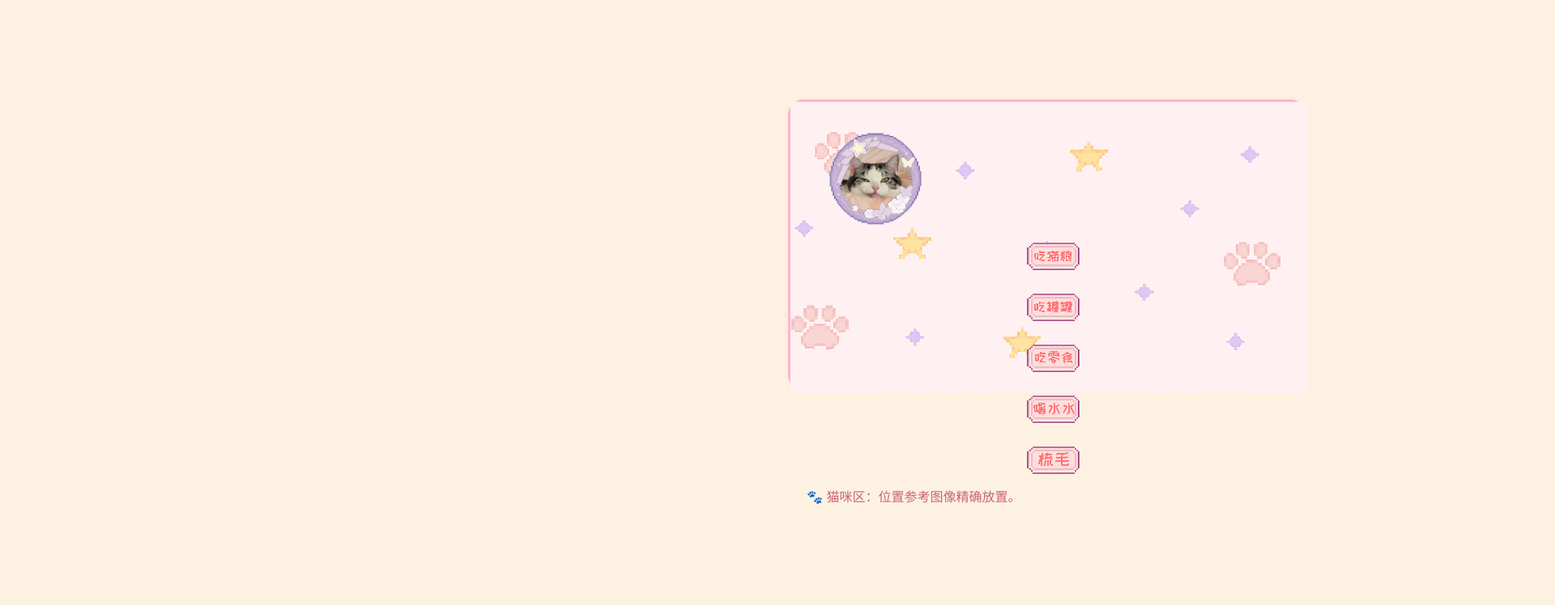
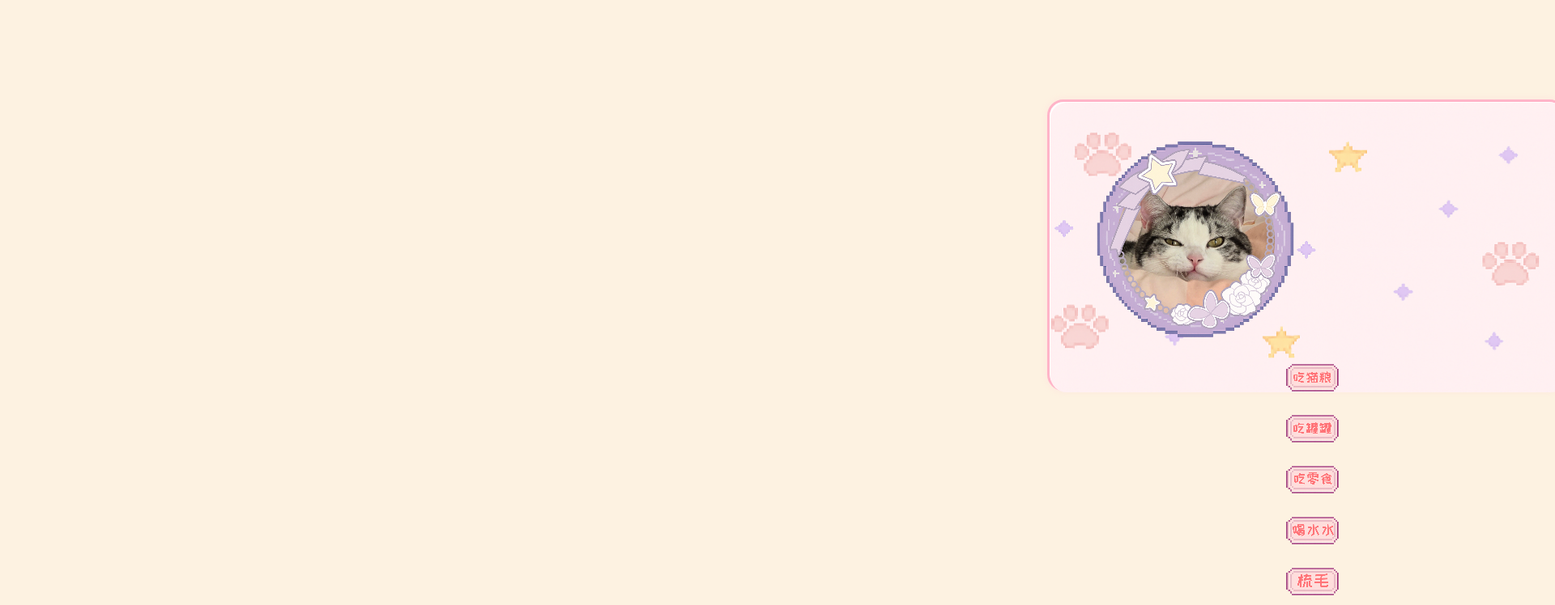
Before and after one commit to dear4obun/tutu-message-board, a plain HTML site: page index.html in a window 1280 px wide. Shown: the part 1500-2248 px from the top of the page at 81% size, 1920 px wide, since content can reach past the window. Before the commit the page ends 2125 px from the top, so only its background shows below. Drawn offline with Linux system fonts and the light colour scheme.

Commit message:
Add files via upload

```diff
--- a/index.html
+++ b/index.html
@@ -30,7 +30,7 @@
 </body>
 </html>
 
-<div id="cat-zone-fixed">
+<div id="cat-zone-fixed" style="position: relative; margin: 0 auto;">
   <img src="img/catzone_bg.png" class="catzone-bg" alt="背景图">
   <img src="img/cat_avatar.png" id="cat-avatar-img" alt="猫咪头像">
 
--- a/style.css
+++ b/style.css
@@ -151,26 +151,40 @@ input:focus, textarea:focus {
 }
 
 
-.catzone-bg {
-  position: absolute;
-  width: 640px;
-  height: 360px;
-  top: 0;
-  left: 0;
-  z-index: 0;
-  pointer-events: none;
-}
+
 #cat-zone-fixed > *:not(.catzone-bg) {
   position: relative;
   z-index: 1;
 }
 
 
+
+
+
 #cat-avatar-img {
   position: absolute;
   left: 20px;
   top: 10px;
-  width: 130px;
-  height: 130px;
   z-index: 2;
 }
+
+.cat-button-imgs {
+  position: absolute;
+  left: 260px;
+  top: 10px;
+  display: flex;
+  flex-direction: column;
+  gap: 10px;
+  z-index: 2;
+}
+
+.catzone-bg {
+  position: absolute;
+  width: 638px;
+  height: 358px;
+  top: 1px;
+  left: 1px;
+  z-index: 0;
+  pointer-events: none;
+  border-radius: 20px;
+}
```
